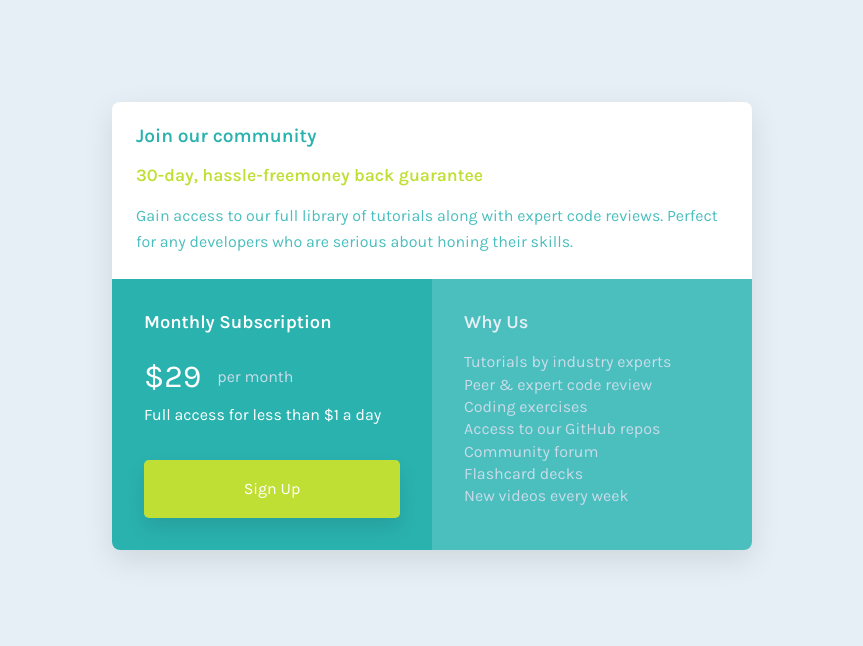
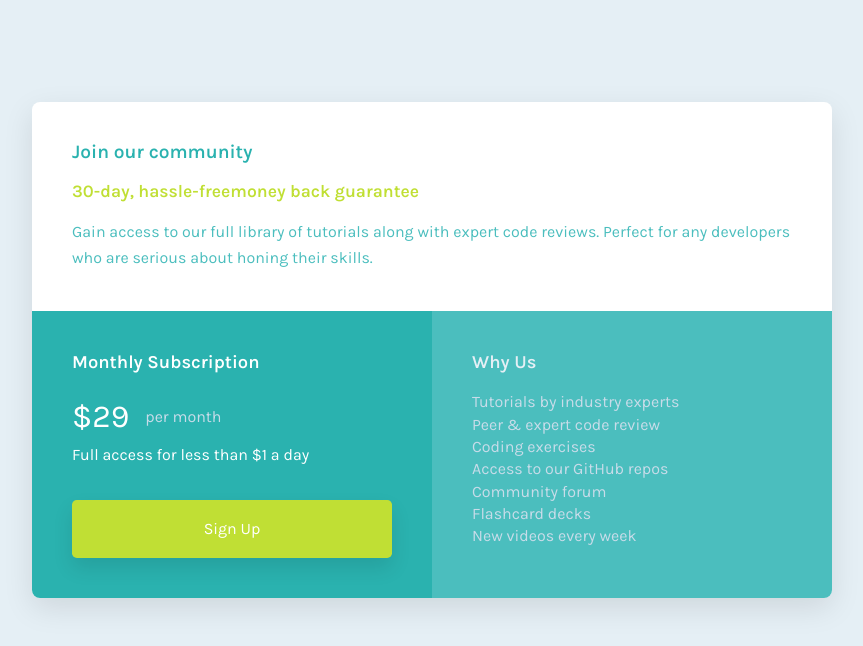
Before and after one commit to finkenmann/fm-04-single-price-grid-component, a plain HTML site: page index.html in a window 1280 px wide. Shown: the whole page, without its empty margins (208-1071 px from the left). Drawn offline with Linux system fonts and the light colour scheme.

Commit message:
padding und endgrösse angepasst

```diff
--- a/css/styles.css
+++ b/css/styles.css
@@ -93,7 +93,7 @@ a:hover {
 /* Design */
 
 .card {
-  width: min(84vw, 640px);
+  width: min(84vw, 800px);
   margin: 8vw auto;
   background-color: var(--clr-neutral--000);
   border-radius: 0.5rem;
@@ -102,11 +102,11 @@ a:hover {
 }
 
 header {
-  padding:1.5rem;
+  padding: 2.5rem;
 }
 
 .subscription {
-  padding: 2rem;
+  padding: 2.5rem;
   background-color: var(--clr-primary--500);
 
   color: var(--clr-neutral--000);
@@ -139,7 +139,7 @@ header {
 }
 
 .arguments {
-  padding: 2rem;
+  padding: 2.5rem;
   background-color: var(--clr-primary--300);
 
   color: var(--clr-neutral--100);
```
